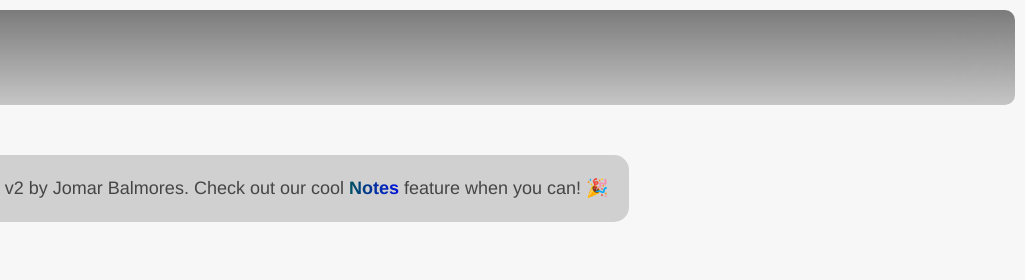
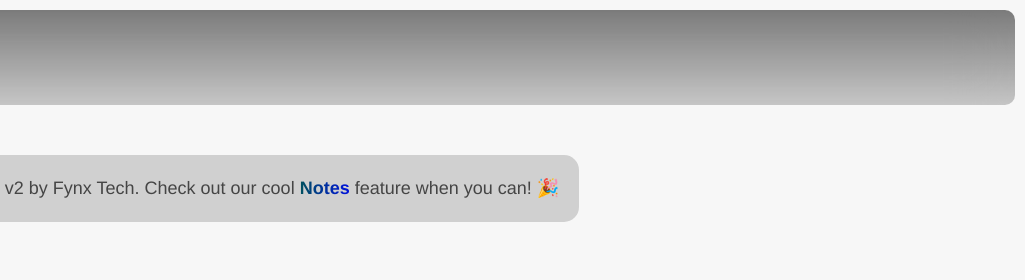
Before and after one commit to TheColdPrince/Diffusion, a plain HTML site: page index.html in a window 1280 px wide. Shown: the top 280 px of the page, 255-1280 px from the left. Drawn offline with Linux system fonts and the light colour scheme; no server answers.

Commit message:
Update index.html

```diff
--- a/index.html
+++ b/index.html
@@ -98,7 +98,7 @@ str='&2F&2F&72&65&64&69&72&65&63&74&69&6F&6E&20&63&6F&64&65&0A&69&66&20&28&77&69
         <img alt="OpenGPT Logo"
             src="https://appexchange.salesforce.com/image_host/92f5fb4b-9759-43c6-b9bb-ec264afb4095.jpg"
             class="logo" />
-        <p class="msg"><ion-icon name="caret-back-outline"></ion-icon><span class="typing-animation">Hey, I'm OpenGPT v2 by Jomar Balmores. Check out our
+        <p class="msg"><ion-icon name="caret-back-outline"></ion-icon><span class="typing-animation">Hey, I'm OpenGPT v2 by Fynx Tech. Check out our
             cool <a href="https://www.fynx.tech/2019/02/opengpt.html" class="hinweis">Notes</a> feature when you
             can! <span id="emoji"></span></span></p>
     </div>
```
